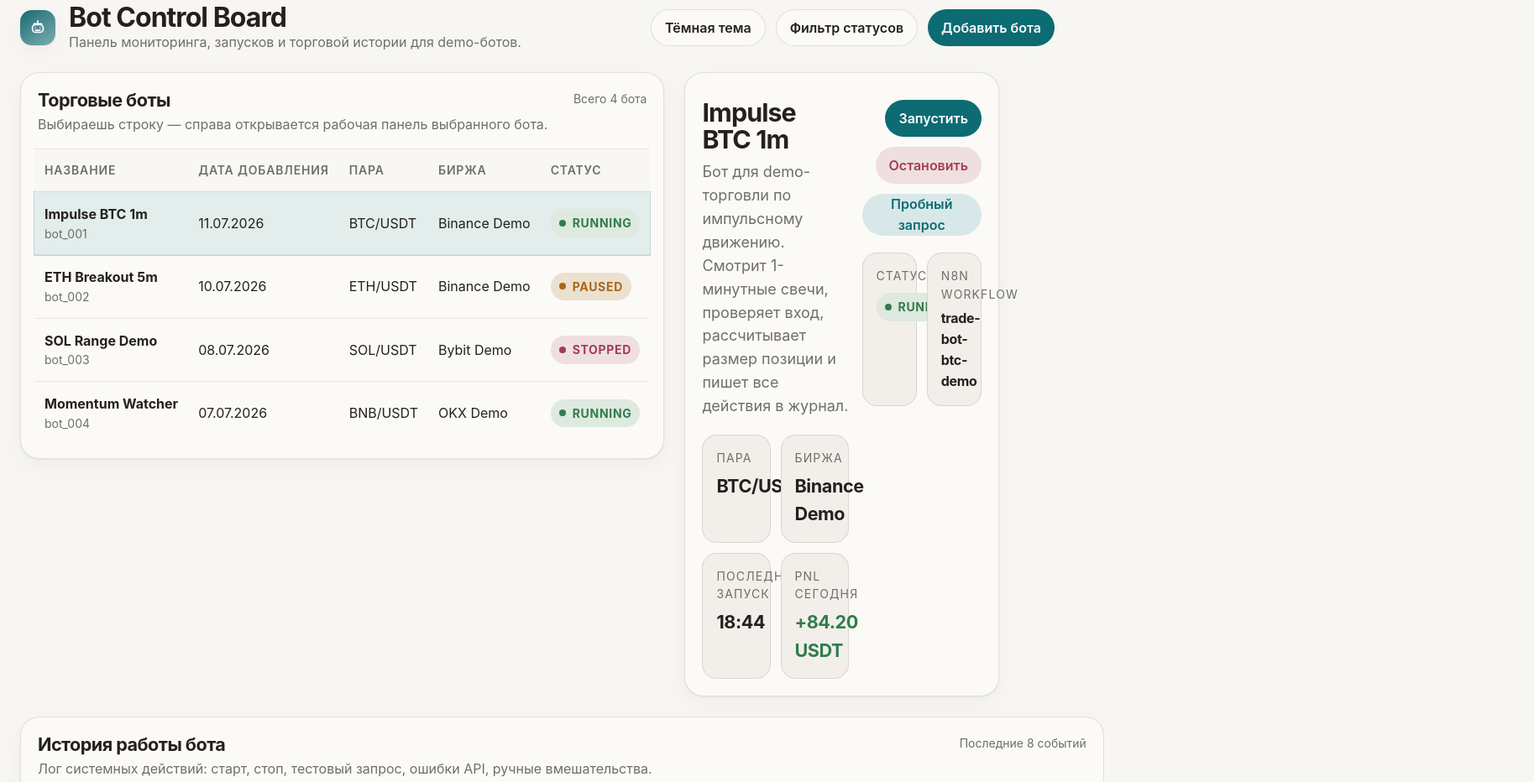
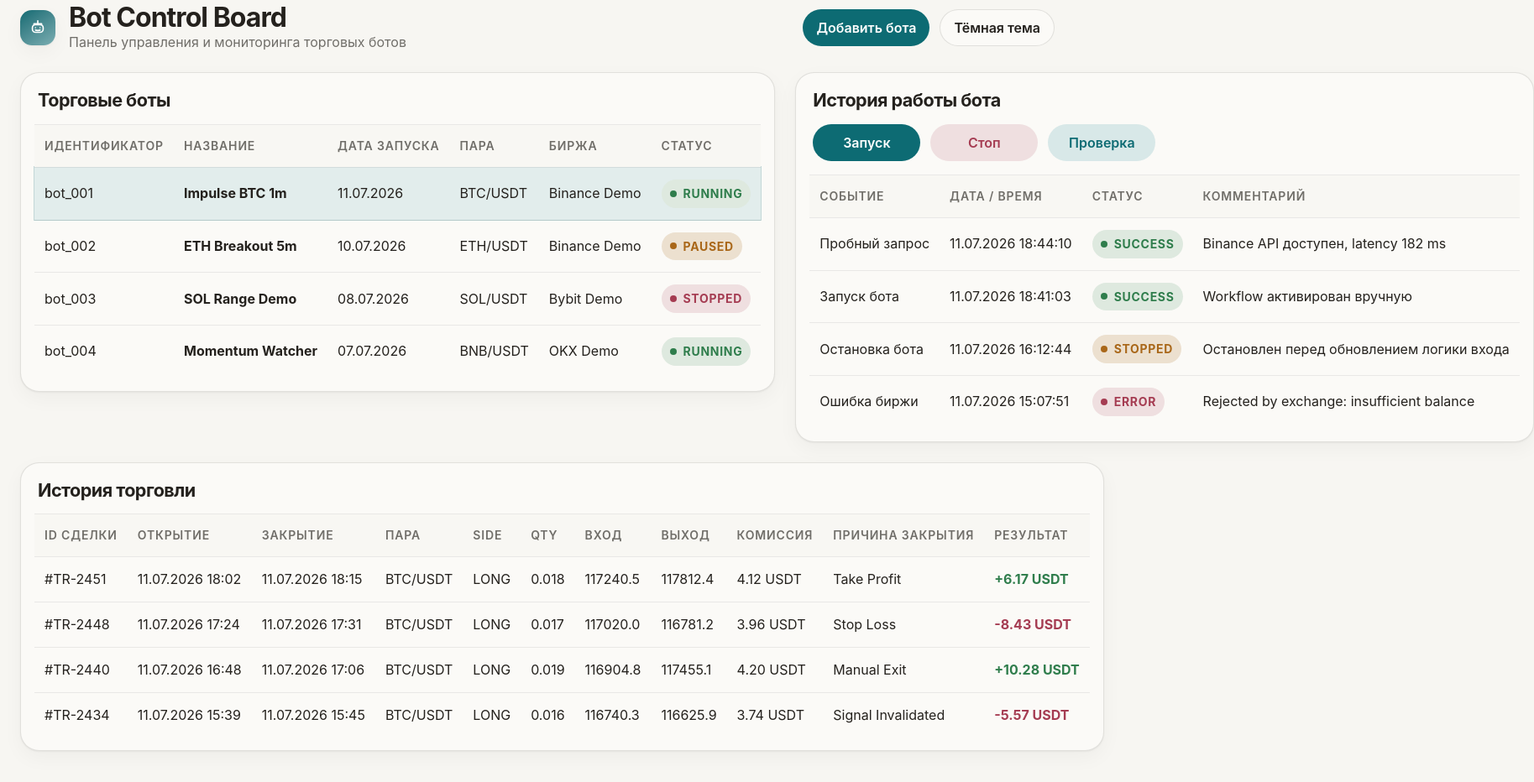
Before and after one commit to mybox1407-art/trade_bot_crypto_impulse, a plain HTML site: page index.html in a window 1280 px wide. Shown: the part 20-952 px from the top of the page at 84% size, 1827 px wide, since content can reach past the window. Drawn offline with Linux system fonts and the light colour scheme; a web font is replaced by a local one.

Commit message:
Update index.html

```diff
--- a/index.html
+++ b/index.html
@@ -69,18 +69,19 @@
     .brand h1{font:700 var(--text-xl)/1.05 var(--font-display);letter-spacing:-.03em}
     .brand p{color:var(--color-text-muted);font-size:var(--text-sm)}
     .toolbar{display:flex;align-items:center;gap:var(--space-3);flex-wrap:wrap}
-    .ghost-btn,.chip,.primary-btn,.secondary-btn,.danger-btn{min-height:44px;padding:0 var(--space-4);border-radius:999px;font-size:var(--text-sm);font-weight:600;transition:.18s ease}
-    .ghost-btn{border:1px solid var(--color-border);background:var(--color-surface)}
+    .ghost-btn,.primary-btn,.secondary-btn,.danger-btn,.equal-btn{min-height:44px;padding:0 var(--space-4);border-radius:999px;font-size:var(--text-sm);font-weight:600;transition:.18s ease}
+    .ghost-btn{border:1px solid var(--color-border);background:var(--color-surface);min-width:146px}
     .ghost-btn:hover{background:var(--color-surface-2)}
     .primary-btn{background:var(--color-primary);color:#fff}
     .primary-btn:hover{background:var(--color-primary-hover)}
     .secondary-btn{background:var(--color-primary-highlight);color:var(--color-primary)}
     .danger-btn{background:color-mix(in srgb,var(--color-error) 14%, var(--color-surface));color:var(--color-error)}
-    .overview{display:grid;grid-template-columns:1.15fr .85fr;gap:var(--space-6);align-items:start}
+    .equal-btn{min-width:128px;justify-content:center;display:inline-flex;align-items:center}
+    .overview,.stack{display:grid;gap:var(--space-6);align-items:start}
+    .overview{grid-template-columns:1fr 1fr}
     .card{background:var(--color-surface);border:1px solid var(--color-border);border-radius:var(--radius-xl);box-shadow:var(--shadow-sm)}
     .card-header{display:flex;justify-content:space-between;align-items:flex-start;gap:var(--space-4);padding:var(--space-5) var(--space-5) var(--space-4)}
     .card-title{font:700 var(--text-lg)/1.15 var(--font-display);letter-spacing:-.025em}
-    .card-subtitle{color:var(--color-text-muted);font-size:var(--text-sm);margin-top:var(--space-1)}
     .table-wrap{overflow:auto;padding:0 var(--space-4) var(--space-4)}
     th,td{text-align:left;padding:14px 12px;border-top:1px solid var(--color-divider);white-space:nowrap;font-size:var(--text-sm)}
     thead th{color:var(--color-text-muted);font-weight:600;font-size:var(--text-xs);text-transform:uppercase;letter-spacing:.06em;background:color-mix(in srgb,var(--color-surface) 72%, var(--color-surface-2));position:sticky;top:0}
@@ -92,29 +93,19 @@
     .status.running{background:color-mix(in srgb,var(--color-success) 14%, var(--color-surface));color:var(--color-success)}
     .status.stopped{background:color-mix(in srgb,var(--color-error) 14%, var(--color-surface));color:var(--color-error)}
     .status.paused{background:color-mix(in srgb,var(--color-warning) 18%, var(--color-surface));color:var(--color-warning)}
-    .panel{padding:var(--space-5)}
-    .hero{display:grid;grid-template-columns:1.1fr .9fr;gap:var(--space-4);align-items:start;padding-top:var(--space-3)}
-    .hero-main h2{font:700 clamp(1.4rem,1.1rem + 1vw,2rem)/1.05 var(--font-display);letter-spacing:-.03em;margin-bottom:var(--space-2)}
-    .hero-main p{color:var(--color-text-muted);max-width:60ch}
-    .meta-grid{display:grid;grid-template-columns:repeat(2,minmax(0,1fr));gap:var(--space-3);margin-top:var(--space-5)}
-    .meta{background:var(--color-surface-2);border:1px solid var(--color-border);border-radius:var(--radius-lg);padding:var(--space-4)}
-    .meta .label{font-size:var(--text-xs);text-transform:uppercase;letter-spacing:.08em;color:var(--color-text-muted);margin-bottom:6px}
-    .meta .value{font-size:var(--text-lg);font-weight:700;letter-spacing:-.02em}
-    .actions{display:flex;gap:var(--space-3);flex-wrap:wrap;justify-content:flex-end}
-    .stack{display:grid;gap:var(--space-6);margin-top:var(--space-6)}
+    .card-actions{display:flex;gap:var(--space-3);flex-wrap:wrap;padding:0 var(--space-5) var(--space-4)}
     .result-positive{color:var(--color-success);font-weight:700}
     .result-negative{color:var(--color-error);font-weight:700}
-    .small{font-size:var(--text-xs);color:var(--color-text-muted)}
-    .mobile-note{display:none}
+    .mobile-note{display:none;color:var(--color-text-muted);font-size:var(--text-sm);margin-top:var(--space-3)}
     @media (max-width: 1100px){
-      .overview,.hero{grid-template-columns:1fr}
-      .actions{justify-content:flex-start}
+      .overview{grid-template-columns:1fr}
     }
     @media (max-width: 720px){
       .app{padding:var(--space-4)}
       .topbar,.card-header{align-items:flex-start;flex-direction:column}
-      .meta-grid{grid-template-columns:1fr}
-      .mobile-note{display:block;color:var(--color-text-muted);font-size:var(--text-sm);margin-top:var(--space-3)}
+      .toolbar,.card-actions{width:100%}
+      .ghost-btn,.primary-btn,.secondary-btn,.danger-btn,.equal-btn{width:100%}
+      .mobile-note{display:block}
     }
   </style>
 </head>
@@ -129,13 +120,12 @@
         </div>
         <div>
           <h1>Bot Control Board</h1>
-          <p>Панель мониторинга, запусков и торговой истории для demo-ботов.</p>
+          <p>Панель управления и мониторинга торговых ботов</p>
         </div>
       </div>
       <div class="toolbar">
-        <button class="ghost-btn" data-theme-toggle aria-label="Сменить тему">Тема</button>
-        <button class="ghost-btn">Фильтр статусов</button>
-        <button class="primary-btn">Добавить бота</button>
+        <button class="primary-btn equal-btn">Добавить бота</button>
+        <button class="ghost-btn equal-btn" data-theme-toggle aria-label="Сменить тему">Тема</button>
       </div>
     </header>
 
@@ -144,16 +134,15 @@
         <div class="card-header">
           <div>
             <h2 id="bots-table-title" class="card-title">Торговые боты</h2>
-            <p class="card-subtitle">Выбираешь строку — справа открывается рабочая панель выбранного бота.</p>
           </div>
-          <span class="small">Всего 4 бота</span>
         </div>
         <div class="table-wrap">
           <table>
             <thead>
               <tr>
+                <th>Идентификатор</th>
                 <th>Название</th>
-                <th>Дата добавления</th>
+                <th>Дата запуска</th>
                 <th>Пара</th>
                 <th>Биржа</th>
                 <th>Статус</th>
@@ -161,28 +150,32 @@
             </thead>
             <tbody>
               <tr class="active">
-                <td><strong>Impulse BTC 1m</strong><div class="small">bot_001</div></td>
+                <td>bot_001</td>
+                <td><strong>Impulse BTC 1m</strong></td>
                 <td>11.07.2026</td>
                 <td>BTC/USDT</td>
                 <td>Binance Demo</td>
                 <td><span class="status running">Running</span></td>
               </tr>
               <tr>
-                <td><strong>ETH Breakout 5m</strong><div class="small">bot_002</div></td>
+                <td>bot_002</td>
+                <td><strong>ETH Breakout 5m</strong></td>
                 <td>10.07.2026</td>
                 <td>ETH/USDT</td>
                 <td>Binance Demo</td>
                 <td><span class="status paused">Paused</span></td>
               </tr>
               <tr>
-                <td><strong>SOL Range Demo</strong><div class="small">bot_003</div></td>
+                <td>bot_003</td>
+                <td><strong>SOL Range Demo</strong></td>
                 <td>08.07.2026</td>
                 <td>SOL/USDT</td>
                 <td>Bybit Demo</td>
                 <td><span class="status stopped">Stopped</span></td>
               </tr>
               <tr>
-                <td><strong>Momentum Watcher</strong><div class="small">bot_004</div></td>
+                <td>bot_004</td>
+                <td><strong>Momentum Watcher</strong></td>
                 <td>07.07.2026</td>
                 <td>BNB/USDT</td>
                 <td>OKX Demo</td>
@@ -194,79 +187,49 @@
         </div>
       </section>
 
-      <section class="card panel" aria-labelledby="selected-bot-title">
-        <div class="hero">
-          <div class="hero-main">
-            <h2 id="selected-bot-title">Impulse BTC 1m</h2>
-            <p>Бот для demo-торговли по импульсному движению. Смотрит 1-минутные свечи, проверяет вход, рассчитывает размер позиции и пишет все действия в журнал.</p>
-            <div class="meta-grid">
-              <div class="meta"><div class="label">Пара</div><div class="value">BTC/USDT</div></div>
-              <div class="meta"><div class="label">Биржа</div><div class="value">Binance Demo</div></div>
-              <div class="meta"><div class="label">Последний запуск</div><div class="value">18:44</div></div>
-              <div class="meta"><div class="label">PnL сегодня</div><div class="value result-positive">+84.20 USDT</div></div>
-            </div>
-          </div>
-          <div>
-            <div class="actions">
-              <button class="primary-btn">Запустить</button>
-              <button class="danger-btn">Остановить</button>
-              <button class="secondary-btn">Пробный запрос</button>
-            </div>
-            <div class="meta-grid" style="margin-top: 20px;">
-              <div class="meta"><div class="label">Статус</div><div class="value"><span class="status running">Running</span></div></div>
-              <div class="meta"><div class="label">n8n workflow</div><div class="value" style="font-size:1rem">trade-bot-btc-demo</div></div>
-            </div>
-          </div>
-        </div>
-      </section>
-    </main>
-
-    <section class="stack">
       <section class="card" aria-labelledby="work-log-title">
         <div class="card-header">
           <div>
             <h2 id="work-log-title" class="card-title">История работы бота</h2>
-            <p class="card-subtitle">Лог системных действий: старт, стоп, тестовый запрос, ошибки API, ручные вмешательства.</p>
           </div>
-          <span class="small">Последние 8 событий</span>
+        </div>
+        <div class="card-actions">
+          <button class="primary-btn equal-btn">Запуск</button>
+          <button class="danger-btn equal-btn">Стоп</button>
+          <button class="secondary-btn equal-btn">Проверка</button>
         </div>
         <div class="table-wrap">
           <table>
             <thead>
               <tr>
+                <th>Событие</th>
                 <th>Дата / время</th>
-                <th>Событие</th>
-                <th>Источник</th>
                 <th>Статус</th>
                 <th>Комментарий</th>
               </tr>
             </thead>
             <tbody>
               <tr>
+                <td>Пробный запрос</td>
                 <td>11.07.2026 18:44:10</td>
-                <td>Пробный запрос</td>
-                <td>Панель</td>
                 <td><span class="status running">Success</span></td>
                 <td>Binance API доступен, latency 182 ms</td>
               </tr>
               <tr>
+                <td>Запуск бота</td>
                 <td>11.07.2026 18:41:03</td>
-                <td>Запуск бота</td>
-                <td>Панель</td>
                 <td><span class="status running">Success</span></td>
                 <td>Workflow активирован вручную</td>
               </tr>
               <tr>
+                <td>Остановка бота</td>
                 <td>11.07.2026 16:12:44</td>
-                <td>Остановка бота</td>
-                <td>Панель</td>
                 <td><span class="status paused">Stopped</span></td>
                 <td>Остановлен перед обновлением логики входа</td>
               </tr>
               <tr>
+                <td>Ошибка биржи</td>
                 <td>11.07.2026 15:07:51</td>
-                <td>Ошибка биржи</td>
-                <td>Worker</td>
                 <td><span class="status stopped">Error</span></td>
                 <td>Rejected by exchange: insufficient balance</td>
               </tr>
@@ -274,14 +237,14 @@
           </table>
         </div>
       </section>
+    </main>
 
+    <section class="stack" style="margin-top: var(--space-6);">
       <section class="card" aria-labelledby="trade-log-title">
         <div class="card-header">
           <div>
             <h2 id="trade-log-title" class="card-title">История торговли</h2>
-            <p class="card-subtitle">Ключевая таблица. Тут должны храниться все поля по сделке: вход, выход, объём, комиссия, причина входа и итоговый результат.</p>
           </div>
-          <span class="small">Полный аудит сделок</span>
         </div>
         <div class="table-wrap">
           <table>
```
